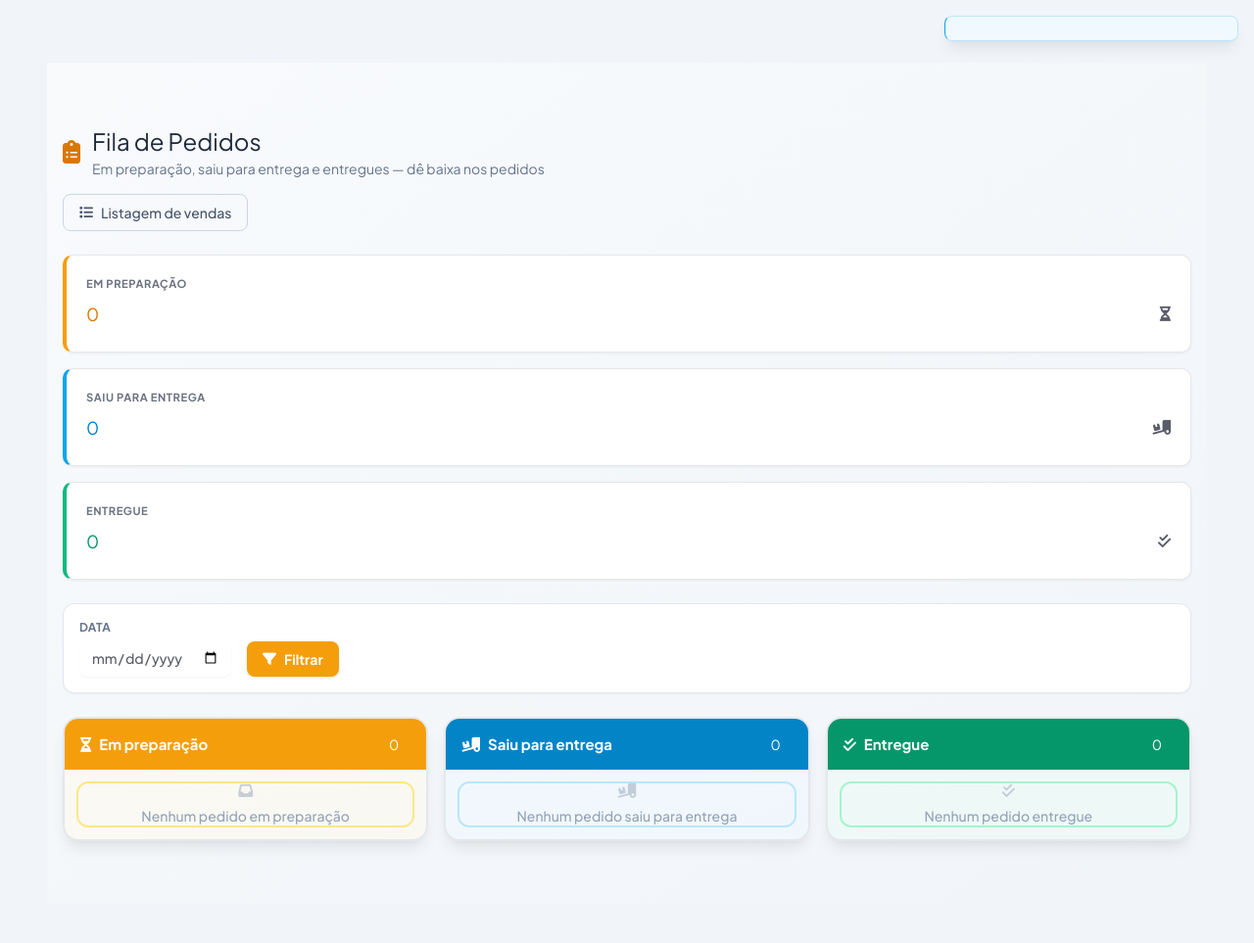
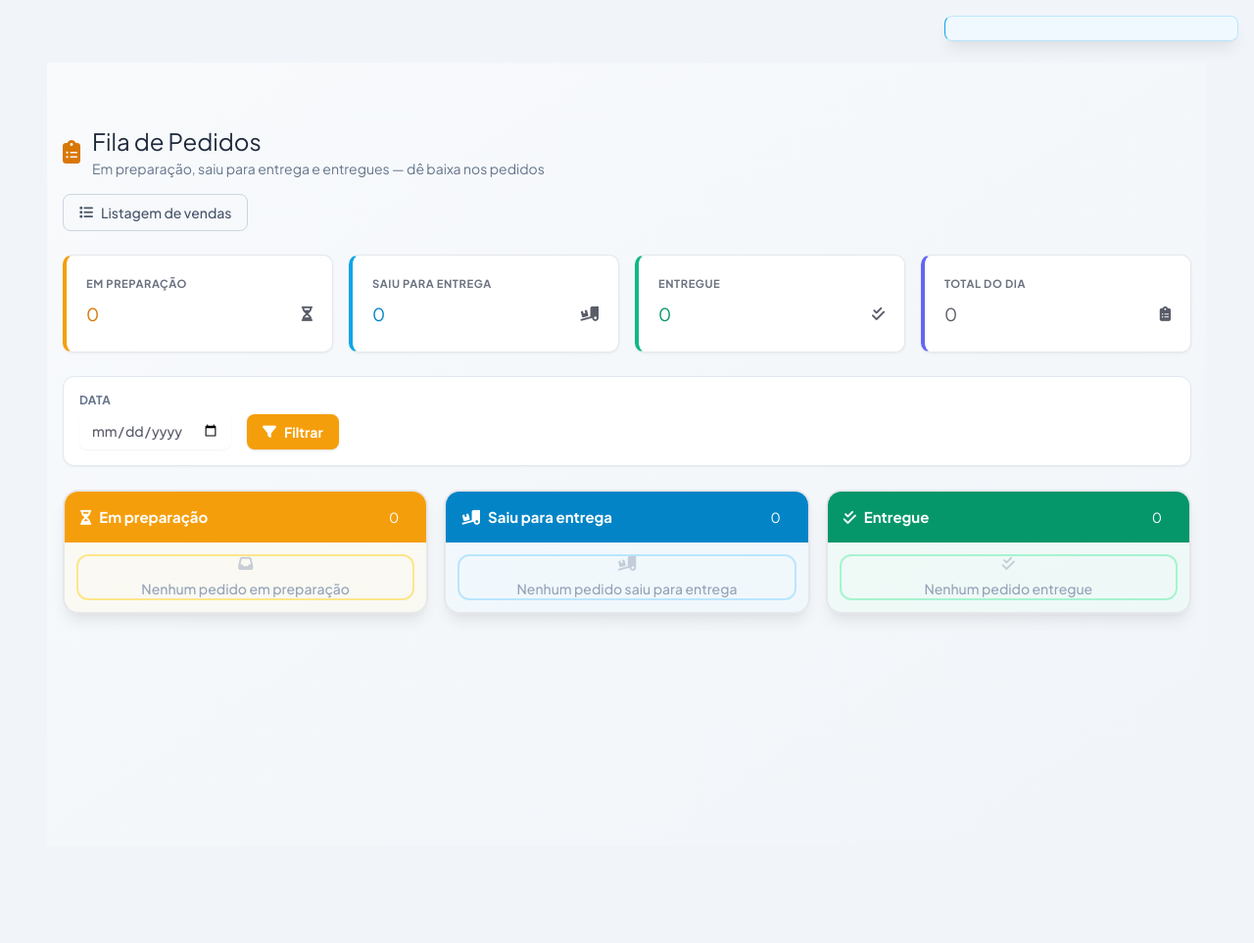
Before and after one commit to ProgFerreira/pdv, a PHP site: the page made by views/sales/queue.php in a window 1280 px wide. Shown: the top 963 px of the page at 98% size. After the commit the page ends 632 px from the top, so only its background shows below. Run offline with PHP 8.4, Linux system fonts and the light colour scheme; the template is opened without the code that fills it, so the values that code supplies are empty; some libraries are stand-ins or nearby versions.

Commit message:
mensagem

```diff
--- a/views/sales/queue.php
+++ b/views/sales/queue.php
@@ -77,8 +77,9 @@ if ($sectorId !== null && $sectorId !== '') {
     $countPreparation = count($inPreparation);
     $countOutForDelivery = count($outForDelivery);
     $countDelivered = count($delivered);
+    $countTotal = $countPreparation + $countOutForDelivery + $countDelivered;
     ?>
-    <div class="grid grid-cols-1 sm:grid-cols-3 gap-4 mb-6">
+    <div class="grid grid-cols-2 lg:grid-cols-4 gap-4 mb-6">
       <div class="card-standard-metric p-4 border-l-warning">
         <h6 class="card-metric-label">Em preparação</h6>
         <div class="flex justify-between items-center gap-2">
@@ -98,6 +99,13 @@ if ($sectorId !== null && $sectorId !== '') {
         <div class="flex justify-between items-center gap-2">
           <span class="text-lg xl:text-xl font-black text-emerald-600"><?php echo $countDelivered; ?></span>
           <i class="fas fa-check-double text-base text-emerald-200 flex-shrink-0"></i>
+        </div>
+      </div>
+      <div class="card-standard-metric p-4 border-l-primary">
+        <h6 class="card-metric-label">Total do dia</h6>
+        <div class="flex justify-between items-center gap-2">
+          <span class="text-lg xl:text-xl font-black text-gray-800"><?php echo $countTotal; ?></span>
+          <i class="fas fa-clipboard-list text-base text-indigo-200 flex-shrink-0"></i>
         </div>
       </div>
     </div>
```
